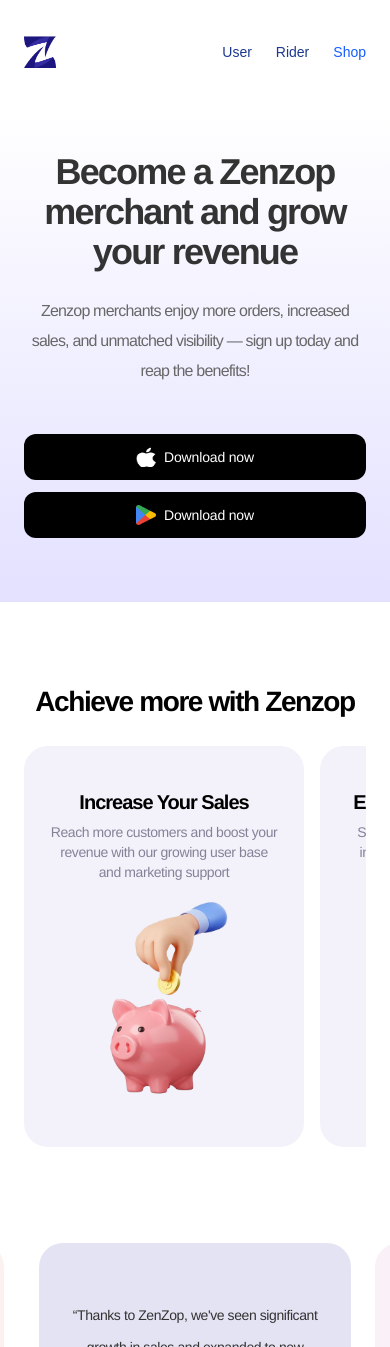
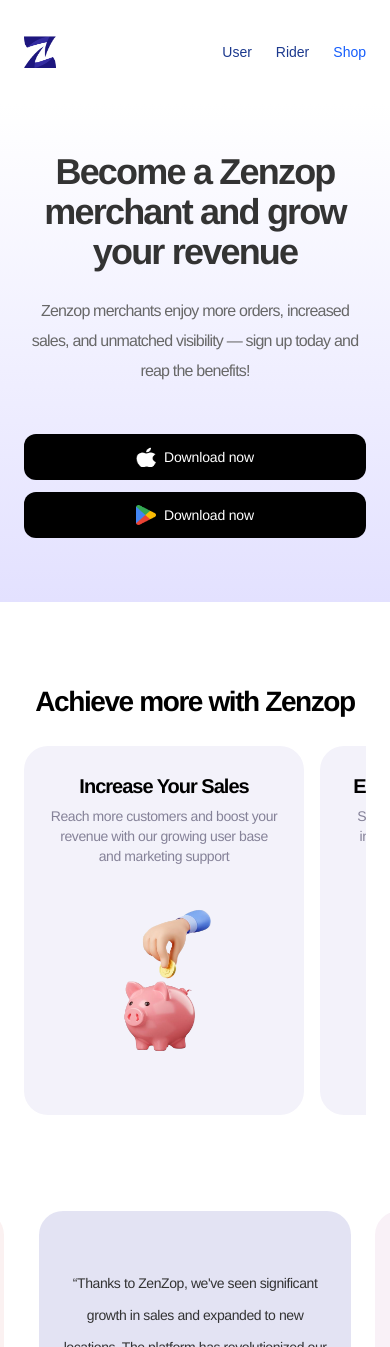
Before and after one commit to Chandan881/landingpage, a Next.js app: page /shop in a window 390 px wide. Shown: the top 1347 px of the page. Built offline with nearby package versions, Linux system fonts and the light colour scheme.

Commit message:
all done finanjsjdk

```diff
--- a/app/components/atoms/Card.js
+++ b/app/components/atoms/Card.js
@@ -5,7 +5,7 @@
 }) {
   return (
     <div
-      className={`rounded-[24px] px-6 py-10 transition-all duration-300 ease-in-out hover:shadow-lg ${backgroundClassName} ${className}`}
+      className={`rounded-[24px] px-6 py-6 sm:py-8 lg:py-10 transition-all duration-300 ease-in-out hover:shadow-lg ${backgroundClassName} ${className}`}
     >
       {children}
     </div>
--- a/app/components/molecules/FeatureItem.js
+++ b/app/components/molecules/FeatureItem.js
@@ -22,7 +22,7 @@
             alt={title || "Feature"}
             fill
             sizes="(min-width: 1024px) 33vw, (min-width: 640px) 50vw, 100vw"
-            className="object-cover"
+            className="object-contain"
           />
         </div>
       ) : (
```
